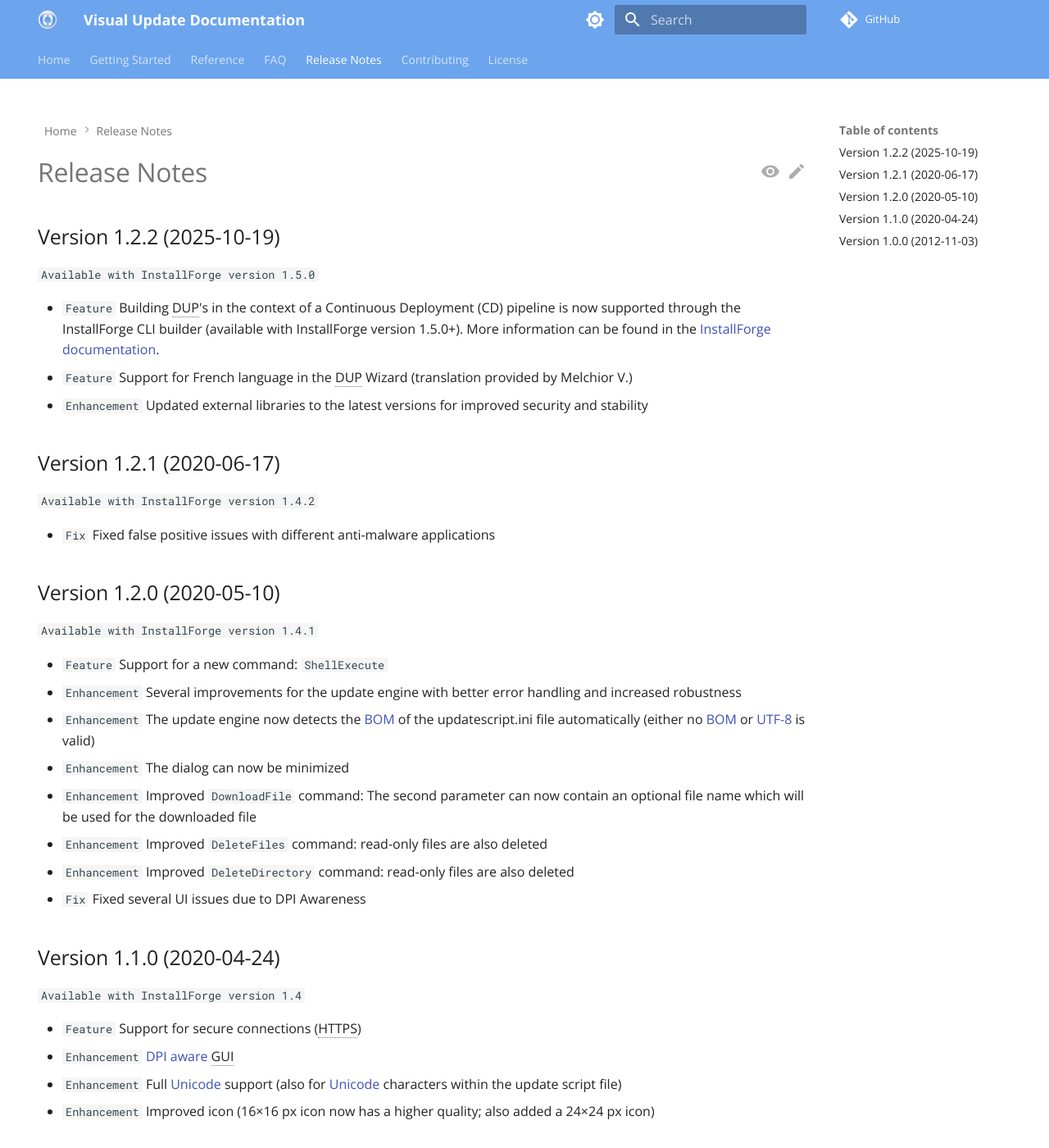
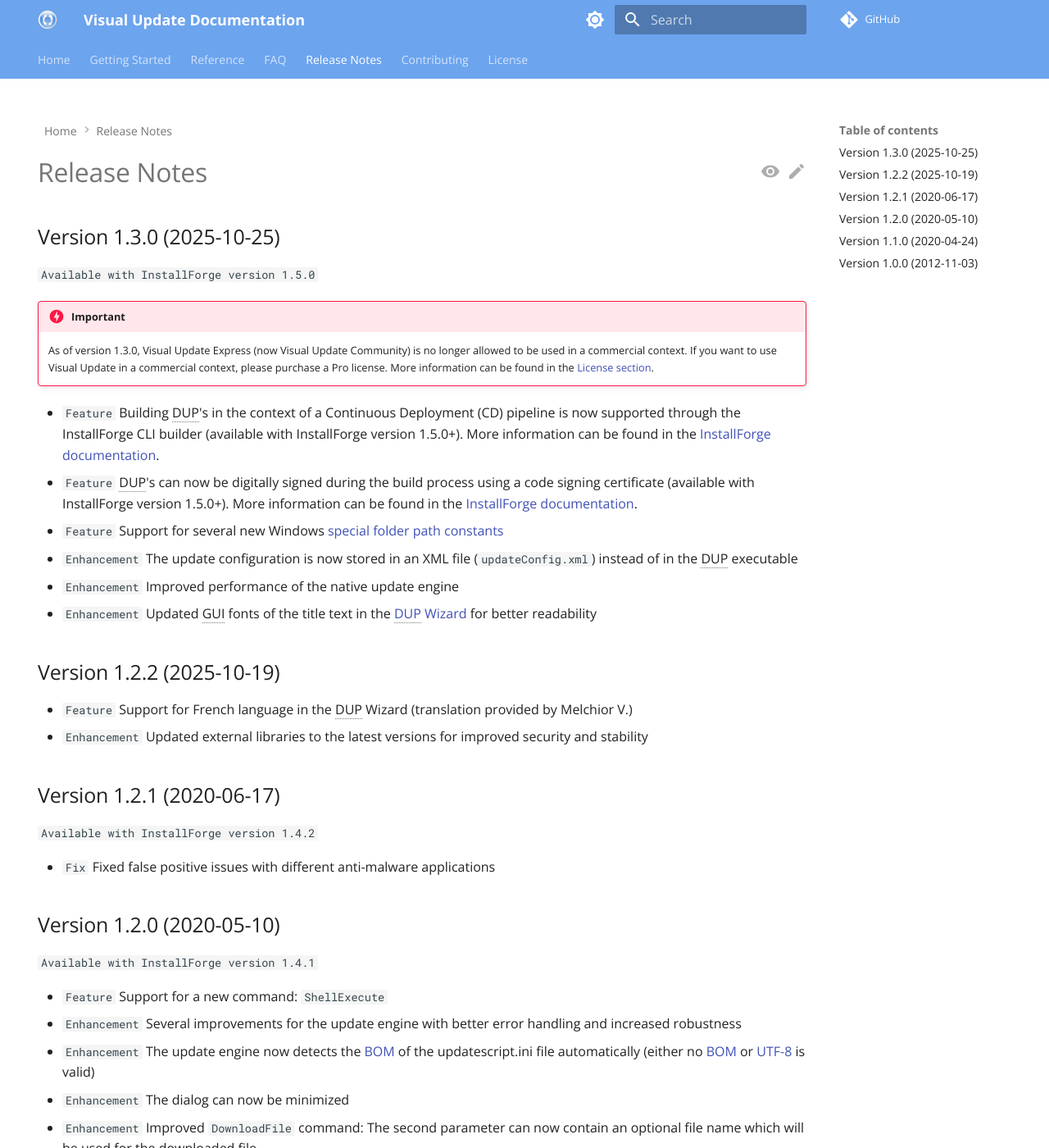
Before and after one commit to soner-boztas/visual-update-express-docs, an MkDocs documentation site: the page built from docs/release-notes/index.md, in a window 1280 px wide and 1400 px high. Shown: the whole window at 82% size. Built offline with MkDocs 1.6.1 and Material for MkDocs 9.7.7, drawn with Linux system fonts in a browser that asks for light colours; comment, search, counter and statistics services are not loaded.

Commit message:
Add release notes for Visual Update version 1.3.0

```diff
--- a/docs/release-notes/index.md
+++ b/docs/release-notes/index.md
@@ -5,11 +5,29 @@ hide:
 
 # Release Notes
 
-## Version 1.2.2 (2025-10-19)
+## Version 1.3.0 (2025-10-25)
 
 `Available with InstallForge version 1.5.0`
 
-* `Feature` Building DUP's in the context of a Continuous Deployment (CD) pipeline is now supported through the InstallForge CLI builder (available with InstallForge version 1.5.0+). More information can be found in the [InstallForge documentation](https://docs.installforge.net/).
+!!! danger "Important"
+
+    As of version 1.3.0, Visual Update Express (now Visual Update Community) is no longer allowed to be used in a
+    commercial context. If you want to use Visual Update in a commercial context, please purchase a Pro license.
+    More information can be found in the [License section](../license/index.md).
+
+* `Feature` Building DUP's in the context of a Continuous Deployment (CD) pipeline is now supported through the
+  InstallForge CLI builder (available with InstallForge version 1.5.0+). More information can be found in
+  the [InstallForge documentation](https://docs.installforge.net/).
+* `Feature` DUP's can now be digitally signed during the build process using a code signing certificate
+  (available with InstallForge version 1.5.0+). More information can be found in the
+  [InstallForge documentation](https://docs.installforge.net/).
+* `Feature` Support for several new Windows [special folder path constants](../reference/path-constants.md)
+* `Enhancement` The update configuration is now stored in an XML file (`updateConfig.xml`) instead of in the DUP executable
+* `Enhancement` Improved performance of the native update engine
+* `Enhancement` Updated GUI fonts of the title text in the [DUP Wizard] for better readability
+
+## Version 1.2.2 (2025-10-19)
+
 * `Feature` Support for French language in the DUP Wizard (translation provided by Melchior V.)
 * `Enhancement` Updated external libraries to the latest versions for improved security and stability
 
@@ -25,9 +43,11 @@ hide:
 
 * `Feature` Support for a new command: `ShellExecute`
 * `Enhancement` Several improvements for the update engine with better error handling and increased robustness
-* `Enhancement` The update engine now detects the [BOM] of the updatescript.ini file automatically (either no [BOM] or [UTF-8] [BOM] is valid)
+* `Enhancement` The update engine now detects the [BOM] of the updatescript.ini file automatically (either no [BOM]
+  or [UTF-8] [BOM] is valid)
 * `Enhancement` The dialog can now be minimized
-* `Enhancement` Improved `DownloadFile` command: The second parameter can now contain an optional file name which will be used for the downloaded file
+* `Enhancement` Improved `DownloadFile` command: The second parameter can now contain an optional file name which will
+  be used for the downloaded file
 * `Enhancement` Improved `DeleteFiles` command: read-only files are also deleted
 * `Enhancement` Improved `DeleteDirectory` command: read-only files are also deleted
 * `Fix` Fixed several UI issues due to DPI Awareness
@@ -37,7 +57,9 @@ hide:
 `Available with InstallForge version 1.4`
 
 * `Feature` Support for secure connections (HTTPS)
-* `Enhancement` [DPI aware](https://docs.microsoft.com/en-us/windows/win32/hidpi/high-dpi-desktop-application-development-on-windows) GUI
+*
+`Enhancement` [DPI aware](https://docs.microsoft.com/en-us/windows/win32/hidpi/high-dpi-desktop-application-development-on-windows)
+GUI
 * `Enhancement` Full [Unicode] support (also for [Unicode] characters within the update script file)
 * `Enhancement` Improved icon (16×16 px icon now has a higher quality; also added a 24×24 px icon)
 
```
